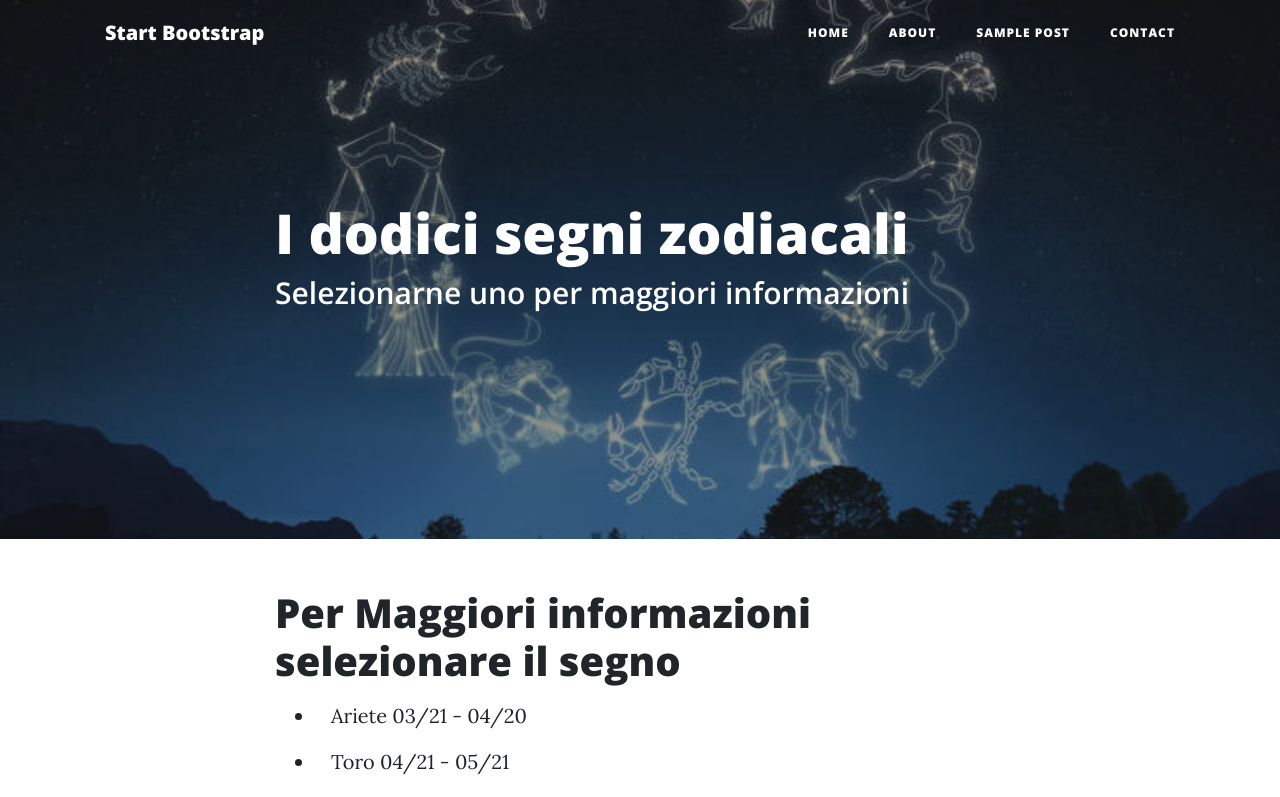
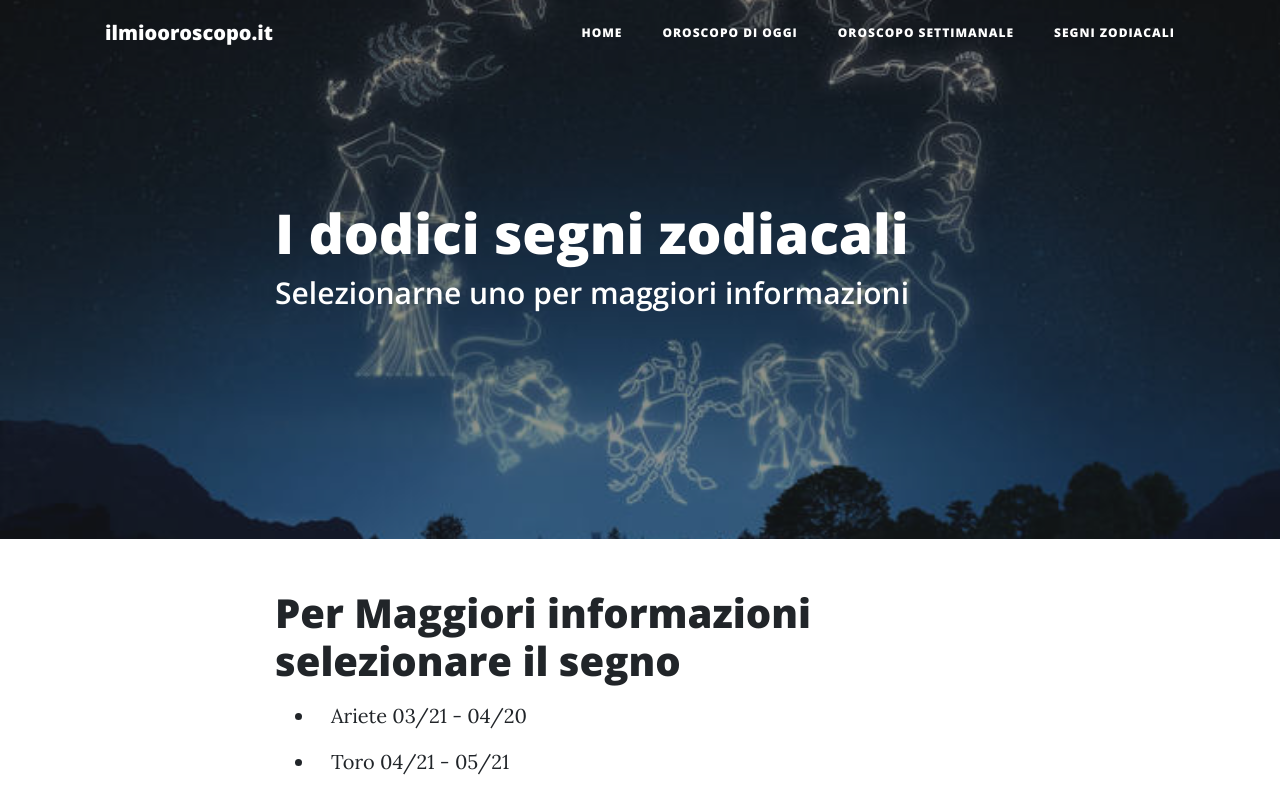
Before and after one commit to Linkinax/ilmiooroscopo.it, a website: page startbootstrap-clean-blog-gh-pages/post.html in a window 1280 px wide. Shown: the top 797 px of the page. Drawn offline with nearby package versions, Linux system fonts and the light colour scheme.

Commit message:
Cambiamento nav bar

```diff
--- a/startbootstrap-clean-blog-gh-pages/post.html
+++ b/startbootstrap-clean-blog-gh-pages/post.html
@@ -28,7 +28,7 @@
     <!-- Navigation -->
     <nav class="navbar navbar-expand-lg navbar-light fixed-top" id="mainNav">
       <div class="container">
-        <a class="navbar-brand" href="index.html">Start Bootstrap</a>
+        <a class="navbar-brand" href="index.html">ilmiooroscopo.it</a>
         <button class="navbar-toggler navbar-toggler-right" type="button" data-toggle="collapse" data-target="#navbarResponsive" aria-controls="navbarResponsive" aria-expanded="false" aria-label="Toggle navigation">
           Menu
           <i class="fa fa-bars"></i>
@@ -39,13 +39,13 @@
               <a class="nav-link" href="index.html">Home</a>
             </li>
             <li class="nav-item">
-              <a class="nav-link" href="about.html">About</a>
+              <a class="nav-link" href="oroscopoOdierno.html">Oroscopo di oggi</a>
+            </li>
+              <li class="nav-item">
+              <a class="nav-link" href="oroscopoSettimanale.html">Oroscopo settimanale</a>
             </li>
             <li class="nav-item">
-              <a class="nav-link" href="post.html">Sample Post</a>
-            </li>
-            <li class="nav-item">
-              <a class="nav-link" href="contact.html">Contact</a>
+              <a class="nav-link" href="post.html">Segni Zodiacali</a>
             </li>
           </ul>
         </div>
```
